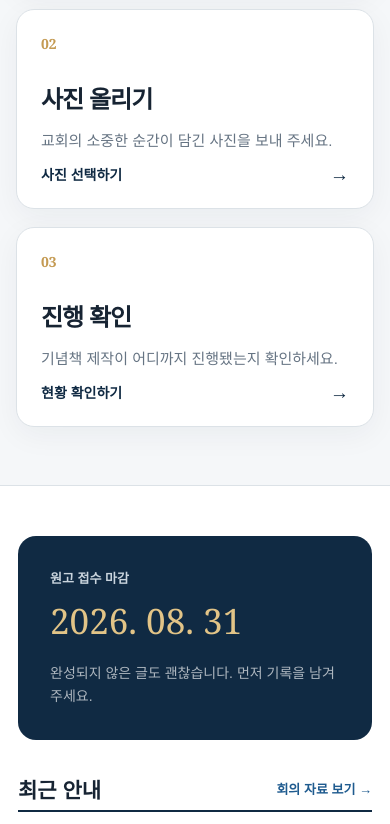
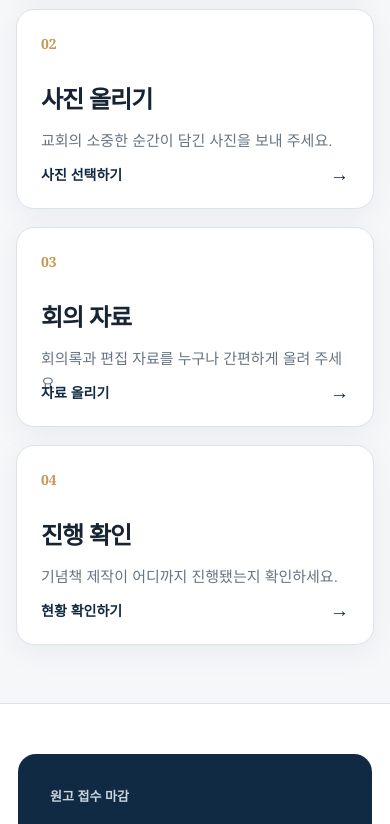
Before and after one commit to a01057674471-dot/agape-20th-records, a Next.js app: page / in a window 390 px wide. Shown: the part 924-1748 px from the top of the page. Built offline with nearby package versions, Linux system fonts and the light colour scheme.

Commit message:
회의 자료 업로드와 모바일 메뉴 개선

```diff
--- a/app/page.tsx
+++ b/app/page.tsx
@@ -18,6 +18,13 @@ const tasks = [
   },
   {
     number: "03",
+    title: "회의 자료",
+    description: "회의록과 편집 자료를 누구나 간편하게 올려 주세요.",
+    href: "/meetings",
+    action: "자료 올리기",
+  },
+  {
+    number: "04",
     title: "진행 확인",
     description: "기념책 제작이 어디까지 진행됐는지 확인하세요.",
     href: "/progress",
@@ -55,7 +62,7 @@ export default function Home() {
             <div><p>쉬운 자료 제출</p><h2>무엇을 하시겠어요?</h2></div>
             <span>원하는 항목을 누르면 바로 시작할 수 있습니다.</span>
           </div>
-          <div className="task-grid">
+          <div className="task-grid four-tasks">
             {tasks.map((task) => (
               <a className="task-card" href={task.href} key={task.number}>
                 <span className="task-number">{task.number}</span>
```
